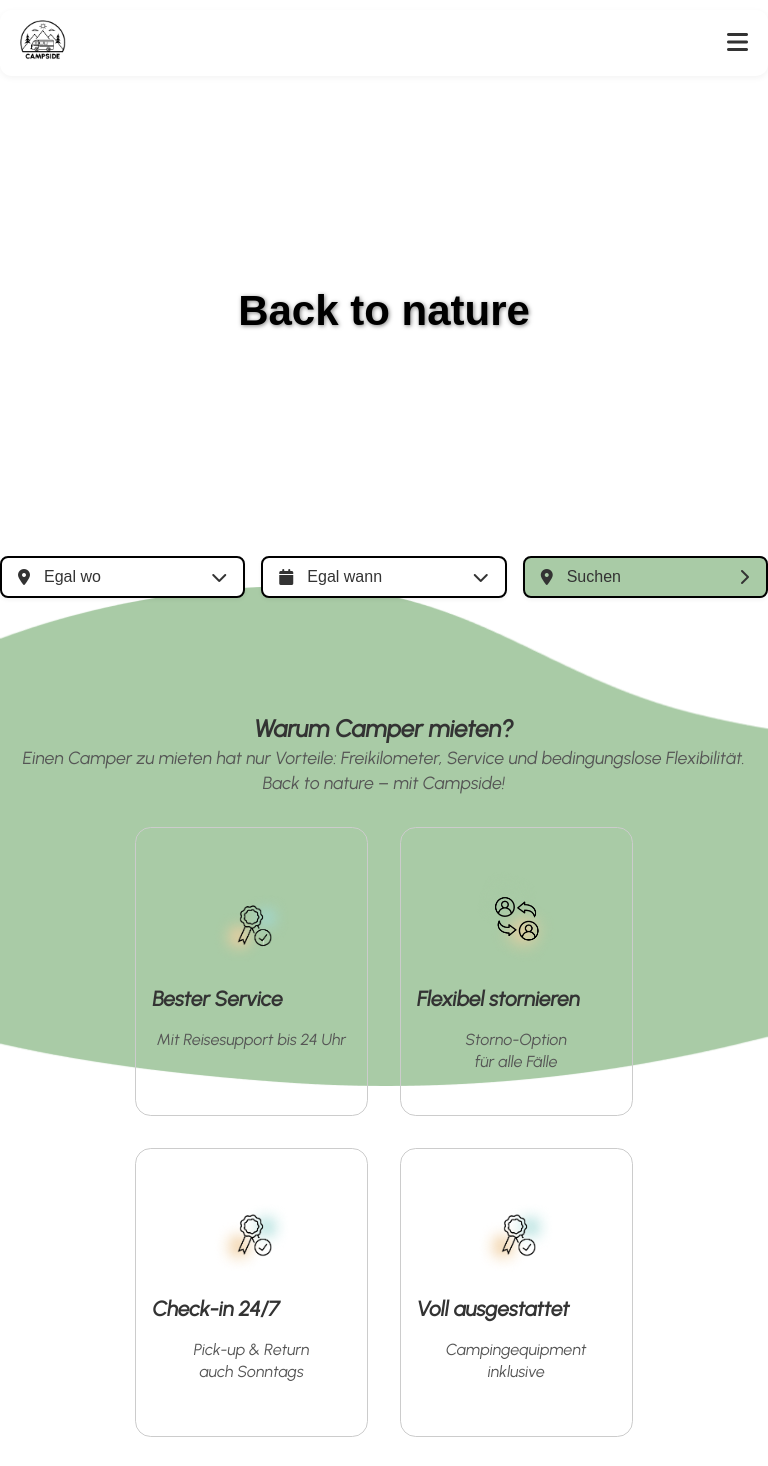
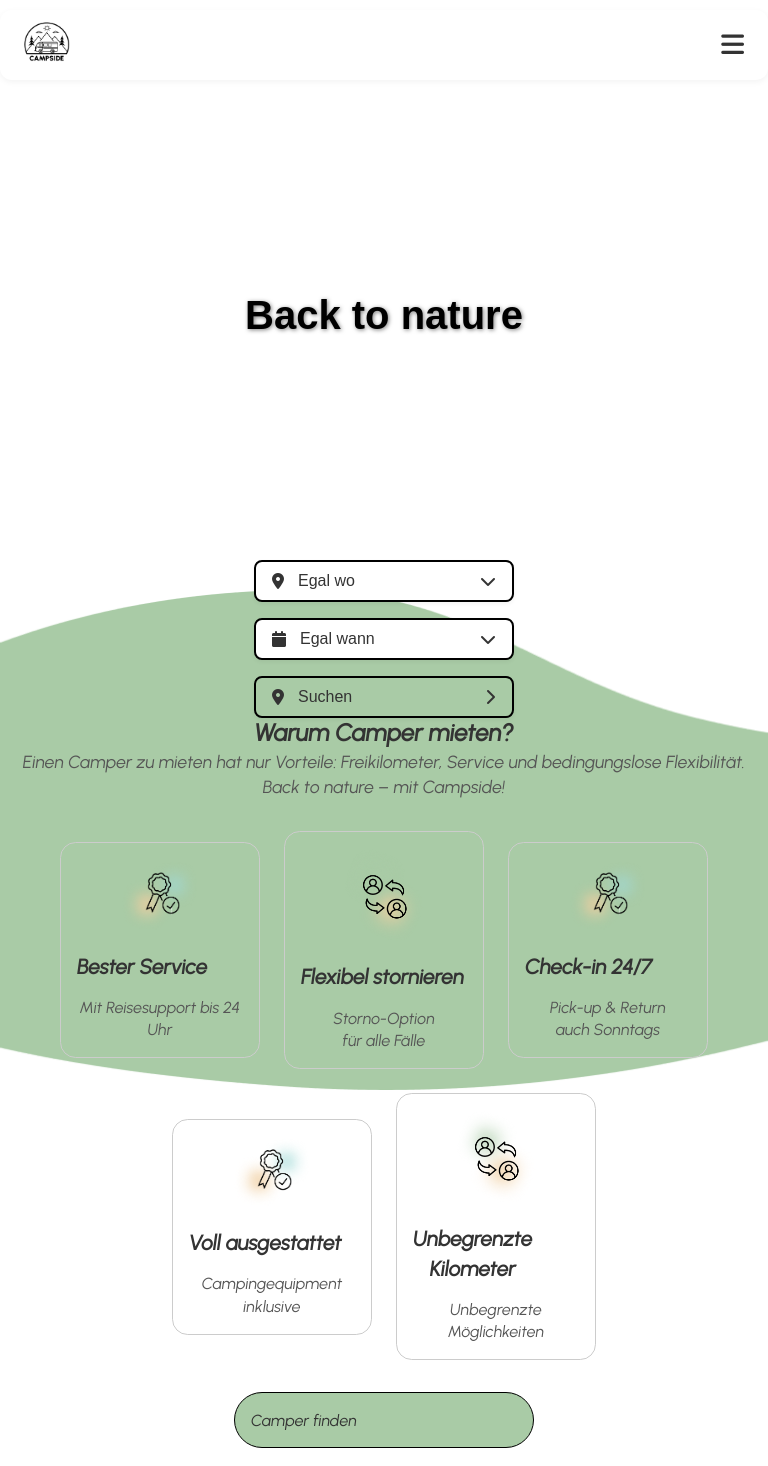
Before and after one commit to NatalyBova111/SuperCode_Tag10_Position, a plain HTML site: page tag10_position/index.html in a window 768 px wide. Shown: the top 1466 px of the page. Drawn offline with Linux system fonts and the light colour scheme; files whose address does not match are found by name.

Commit message:
Update table.css

```diff
--- a/tag10_position/assets/css/table.css
+++ b/tag10_position/assets/css/table.css
@@ -1,52 +1,80 @@
-@media (min-width: 768px) and (max-width: 1024px) {
-  .cards-row {
-    flex-direction: row;
-    flex-wrap: wrap;
-    justify-content: center;
-    gap: 2rem;
+@media (min-width: 768px) and (max-width: 1023px) {
+  /* Навигация */
+  .navbar {
+    padding: 12px 24px;
+    max-width: 100%;
   }
 
-  .card {
-    width: 220px;
+  .menu-icon {
+    font-size: 26px;
   }
 
-  .offer-cards {
-    justify-content: center;
-    gap: 2rem;
+  .nav-links {
+    display: none; /* скрыты, если используется бургер-меню */
   }
 
-  .offer-cards .card {
-    width: 45%;
-  }
-
+  /* Заголовок */
   .main-header {
     height: 450px;
   }
 
   .header h1 {
-    font-size: 42px;
-  }
-
-  .green-btn {
-    width: 340px;
-    height: 60px;
-    font-size: 18px;
+    font-size: 40px;
   }
 
   .form {
-    flex-direction: row;
-    justify-content: center;
-    flex-wrap: wrap;
+    flex-direction: column;
+    gap: 16px;
+    align-items: center;
   }
 
   button.listbox {
+    width: 260px;
+  }
+
+  /* Карточки info-cards */
+  .cards-row {
+    flex-direction: row;
+    flex-wrap: wrap;
+    justify-content: center;
+    gap: 1.5rem;
+  }
+
+  .cards-row .card {
     width: 200px;
+    height: auto;
+  }
+
+  /* Кнопка под карточками */
+  .green-btn {
+    width: 300px;
+    height: 56px;
+    font-size: 16px;
+  }
+
+  /* Карточки с машинами */
+  .car-cards {
+    padding: 2rem 1rem;
   }
 
   .car-cards h2 {
-    font-size: 2.4rem;
+    font-size: 2.2rem;
+    margin-bottom: 1.5rem;
   }
 
+  .offer-cards {
+    flex-direction: row;
+    flex-wrap: wrap;
+    justify-content: center;
+    gap: 1.5rem;
+  }
+
+  .offer-cards .card {
+    width: 45%;
+    max-width: 300px;
+  }
+
+  /* Footer */
   .footer .logo img {
     width: 100px;
   }
```
